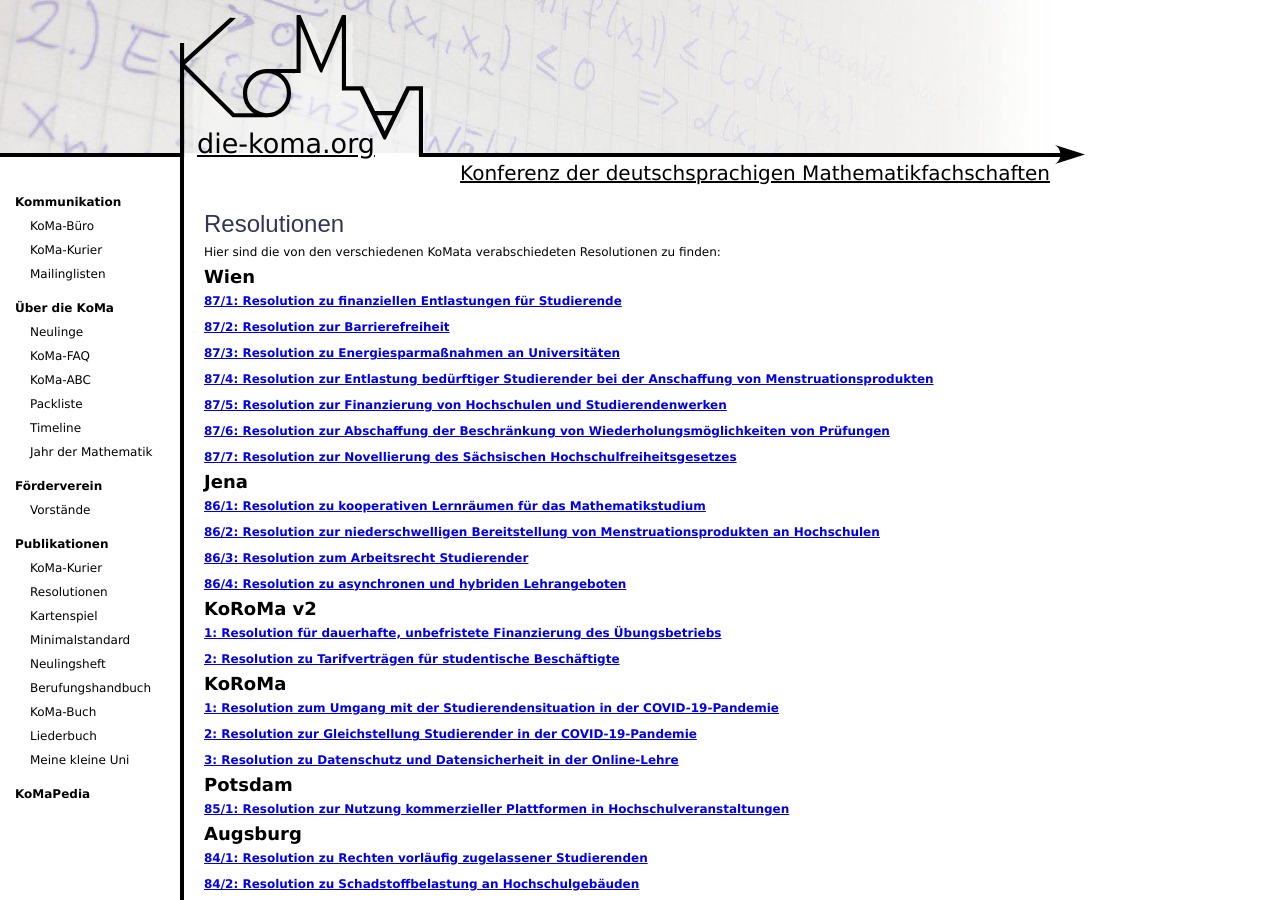
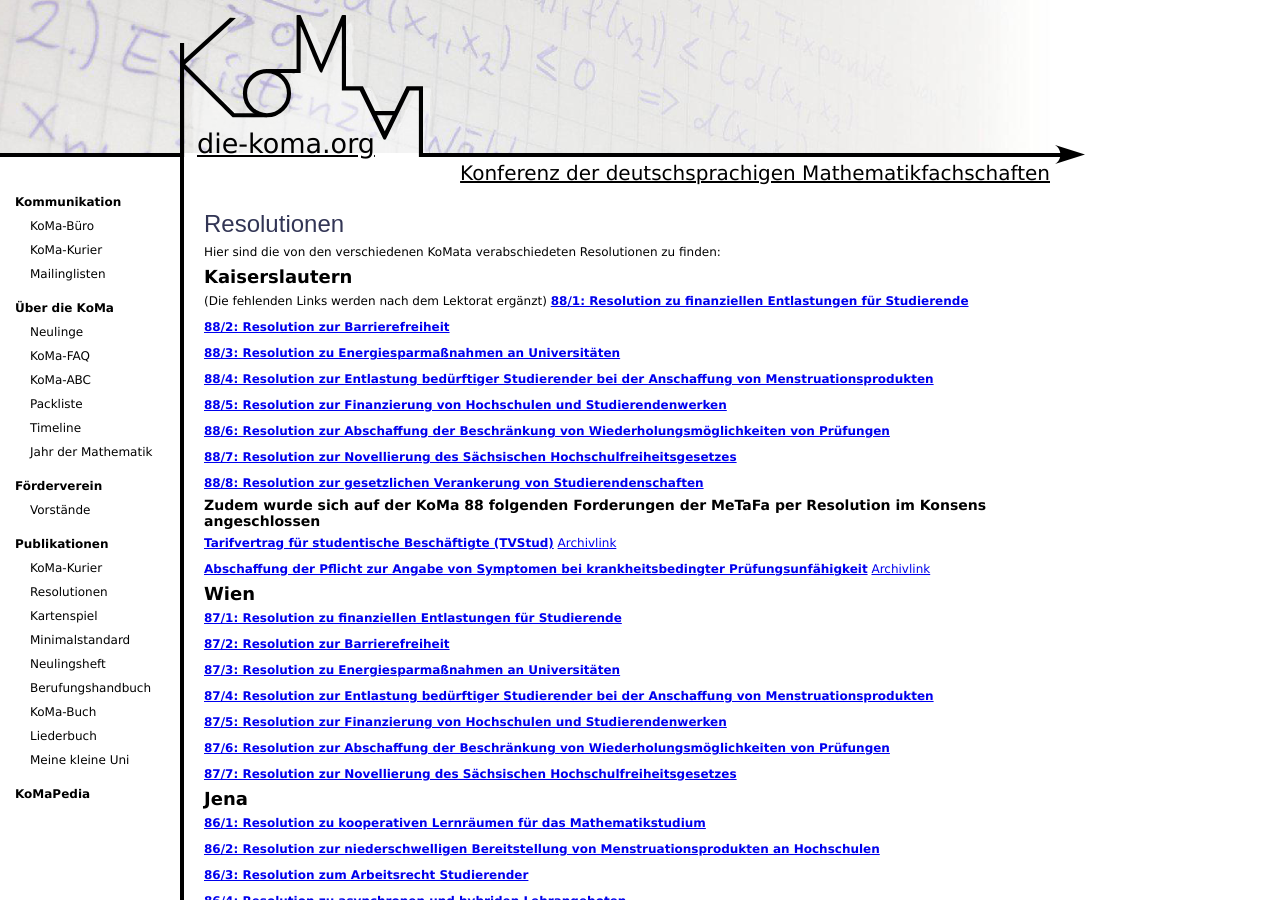
Before and after one commit to Die-KoMa/die-koma.org, a Jekyll site: the page built from publikationen/resolutionen/index.md, in a window 1280 px wide and 900 px high. Built offline with Jekyll 4.4.1, drawn with Linux system fonts in a browser that asks for light colours.

Commit message:
Resolutionen der KoMa88 eingepflegt (ohne bestehende Linkziele)

```diff
--- a/publikationen/resolutionen/index.md
+++ b/publikationen/resolutionen/index.md
@@ -7,6 +7,30 @@
 # Resolutionen
 
 Hier sind die von den verschiedenen KoMata verabschiedeten Resolutionen zu finden:
+
+## Kaiserslautern
+(Die fehlenden Links werden nach dem Lektorat ergänzt)
+[**88/1: Resolution zu finanziellen Entlastungen für Studierende**](https://file.komapedia.org/88_1.pdf)
+
+[**88/2: Resolution zur Barrierefreiheit**](https://file.komapedia.org/88_2.pdf)
+
+[**88/3: Resolution zu Energiesparmaßnahmen an Universitäten**](https://file.komapedia.org/88_3.pdf)
+
+[**88/4: Resolution zur Entlastung bedürftiger Studierender bei der Anschaffung von Menstruationsprodukten**](https://file.komapedia.org/88_4.pdf)
+
+[**88/5: Resolution zur Finanzierung von Hochschulen und Studierendenwerken**](https://file.komapedia.org/88_5.pdf)
+
+[**88/6: Resolution zur Abschaffung der Beschränkung von Wiederholungsmöglichkeiten von Prüfungen**](https://file.komapedia.org/88_6.pdf)
+
+[**88/7: Resolution zur Novellierung des Sächsischen Hochschulfreiheitsgesetzes**](https://file.komapedia.org/88_7.pdf)
+
+[**88/8: Resolution zur gesetzlichen Verankerung von Studierendenschaften**](https://file.komapedia.org/88_8.pdf)
+
+### Zudem wurde sich auf der KoMa 88 folgenden Forderungen der MeTaFa per Resolution im Konsens angeschlossen
+
+[**Tarifvertrag für studentische Beschäftigte (TVStud)**](https://www.fzs.de/buendnisse-zusammenarbeit-und-mitgliedschaften/meta-tagung-der-fachschaften-metafa/forderung-tarifvertrag-fuer-studentische-beschaeftigte-tvstud-2/) [Archivlink](https://web.archive.org/web/20230522204118/https://www.fzs.de/buendnisse-zusammenarbeit-und-mitgliedschaften/meta-tagung-der-fachschaften-metafa/forderung-tarifvertrag-fuer-studentische-beschaeftigte-tvstud-2/)
+
+[**Abschaffung der Pflicht zur Angabe von Symptomen bei krankheitsbedingter Prüfungsunfähigkeit**](https://www.fzs.de/buendnisse-zusammenarbeit-und-mitgliedschaften/meta-tagung-der-fachschaften-metafa/forderung-abschaffung-der-pflicht-zur-angabe-von-symptomen-bei-krankheitsbedingter-pruefungsunfaehigkeit/) [Archivlink](https://web.archive.org/web/20230522204221/https://www.fzs.de/buendnisse-zusammenarbeit-und-mitgliedschaften/meta-tagung-der-fachschaften-metafa/forderung-abschaffung-der-pflicht-zur-angabe-von-symptomen-bei-krankheitsbedingter-pruefungsunfaehigkeit/)
 
 ## Wien
 
```
